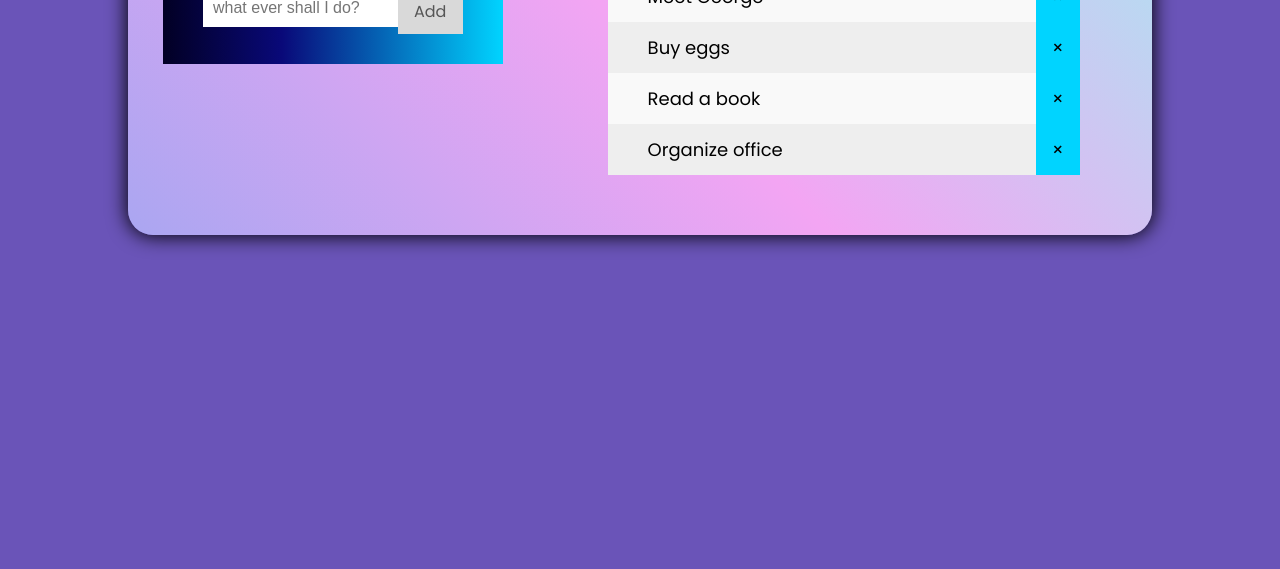
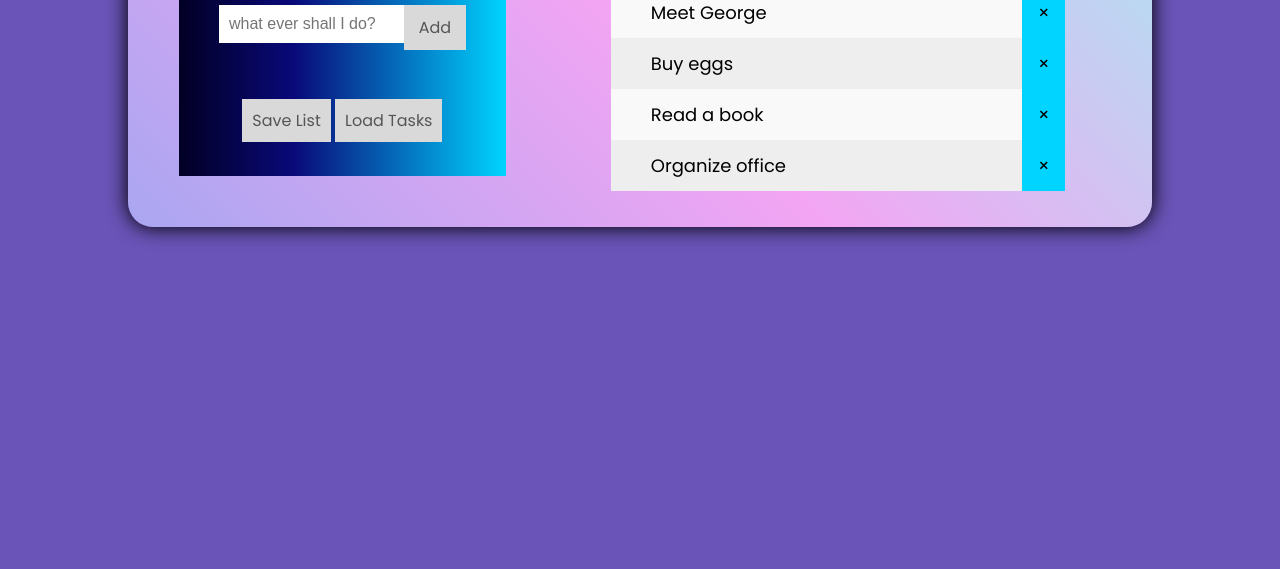
Before and after one commit to tylertechtyler/mentor-projects, a plain HTML site: page to-do-list/to-do-list.html in a window 1280 px wide. Shown: the part 231-800 px from the top of the page. Drawn offline with Linux system fonts and the light colour scheme.

Commit message:
tweaked to do list, getting items to show up on keypress and figuring out how to save in local storage

```diff
--- a/to-do-list/style.css
+++ b/to-do-list/style.css
@@ -25,12 +25,13 @@ body {
     display: flex;
     padding-bottom: 2.5rem;
     box-shadow: 0 0 20px 1px black;
-
+    padding: 1rem;
     border-radius: 25px;
 }
 .left {
     padding: 35px;
     width: 40%;
+
 }
 .right {
     width: 60%;
@@ -89,6 +90,7 @@ ul {
   padding: 0;
   padding-left: 50px;
   list-style: none;
+
 }
 
 /* Style the list items */
@@ -159,8 +161,10 @@ ul li.checked::before {
   padding: 30px 40px;
   color: white;
   text-align: center;
+  height: 100%;
 
 }
+
 
 /* Clear floats after the header */
 .header:after {
@@ -178,6 +182,7 @@ input {
   padding: 10px;
   float: left;
   font-size: 16px;
+
 }
 
 /* Style the "Add" button */
@@ -197,3 +202,22 @@ input {
 .addBtn:hover {
   background-color: #bbb;
 }
+.mid-header {
+  margin-top: 50%;
+}
+.save-button, .load-button {
+  padding: 10px;
+  width: 25%;
+  background: #d9d9d9;
+  color: #555;
+
+  text-align: center;
+  font-size: 16px;
+  cursor: pointer;
+  transition: 0.3s;
+  border-radius: 0;
+}
+
+.save-button:hover, .load-button:hover {
+  background-color: #bbb;
+}
--- a/to-do-list/to-do-list.html
+++ b/to-do-list/to-do-list.html
@@ -19,15 +19,20 @@
   <div class="left">
   <div id="myDIV" class="header">
     <h2>To Do List</h2>
-    <input type="text" maxlength="50" id="myInput" placeholder="what ever shall I do?">
+    <input type="text" maxlength="50" id="myInput" placeholder="what ever shall I do?" onkeypress="handleKeyPress(event)">
     <span onclick="newElement()" class="addBtn">Add</span>
+
+    <div class="mid-header">
+      <span onclick="saveList()" class="save-button">Save List</span>
+      <span onclick="readTasks()" class="load-button">Load Tasks</span>
+      </div>
   </div>
   </div>
 
 <div class="right">
-  <ul id="myUL">
+  <ul id="myUL" class="list-block">
     <li>Hit the gym</li>
-    <li class="checked">Pay bills</li>
+    <li>Pay bills</li>
     <li>Meet George</li>
     <li>Buy eggs</li>
     <li>Read a book</li>
@@ -41,7 +46,8 @@
   </div>
 
   <script>
-    // Create a "close" button and append it to each list item
+
+// Create a "close" button and append it to each list item
 var myNodelist = document.getElementsByTagName("LI");
 var i;
 for (i = 0; i < myNodelist.length; i++) {
@@ -71,7 +77,7 @@ list.addEventListener('click', function(ev) {
 }, false);
 
 // Create a new list item when clicking on the "Add" button
-function newElement() {
+function newElement(Task) {
   var li = document.createElement("li");
   var inputValue = document.getElementById("myInput").value;
   var t = document.createTextNode(inputValue);
@@ -96,6 +102,39 @@ function newElement() {
     }
   }
 }
+//enter key instead of having to hit add button
+function handleKeyPress(e){
+  var key=e.keyCode || e.which;
+  if (key==13){
+     newElement();
+  }
+}
+
+/*
+// Save the list when button is pressed
+var saveButton = document.getElementById("save-button");
+
+function saveList() {
+  alert("List Saved!")
+
+}*/
+
+//Load the list when button is pressed
+var loadButton = document.getElementById("load-button");
+
+function readTasks() {
+  alert("Tasks Loaded!")
+
+}
+
+// function to add todos to local storage
+function addToLocalStorage(todos) {
+  // conver the array to string then store it.
+  localStorage.setItem('todos', JSON.stringify(todos));
+  // render them to screen
+  renderTodos(todos);
+}
+
 
   </script>
 </body>
```
